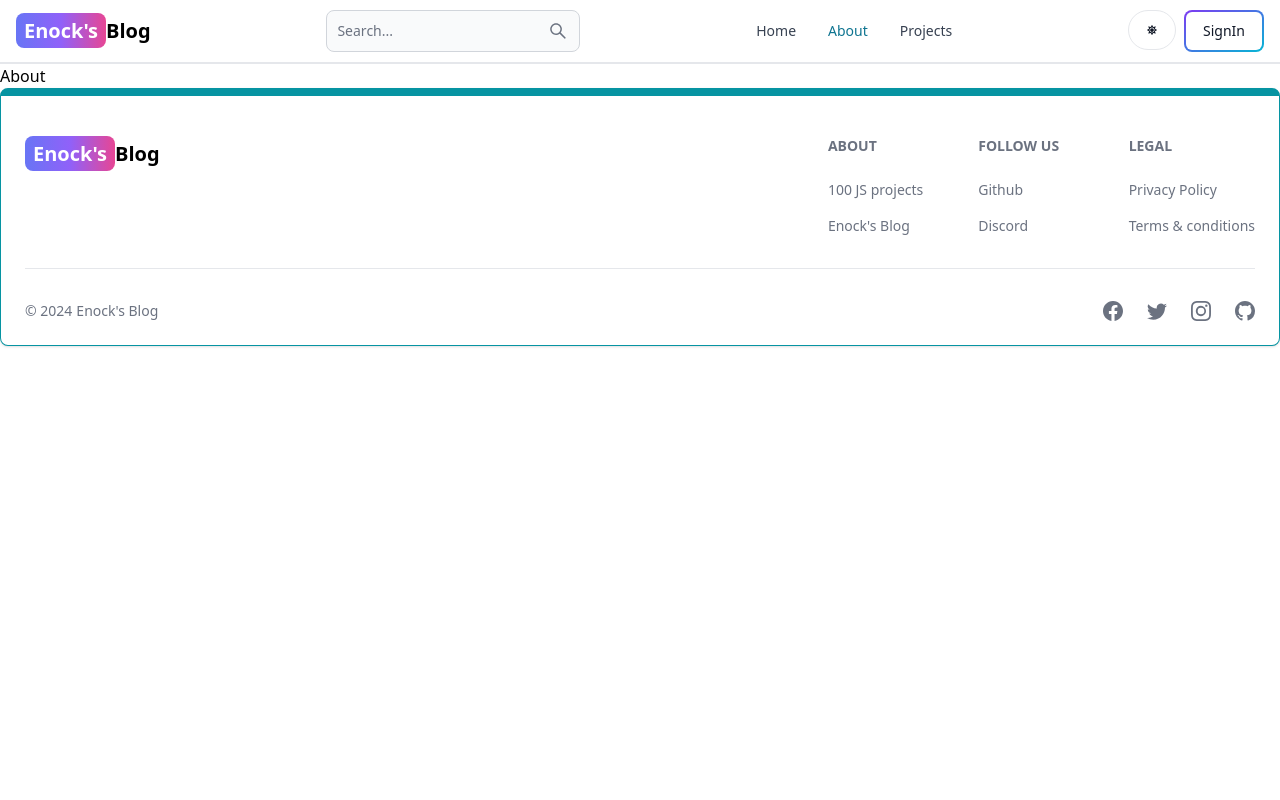
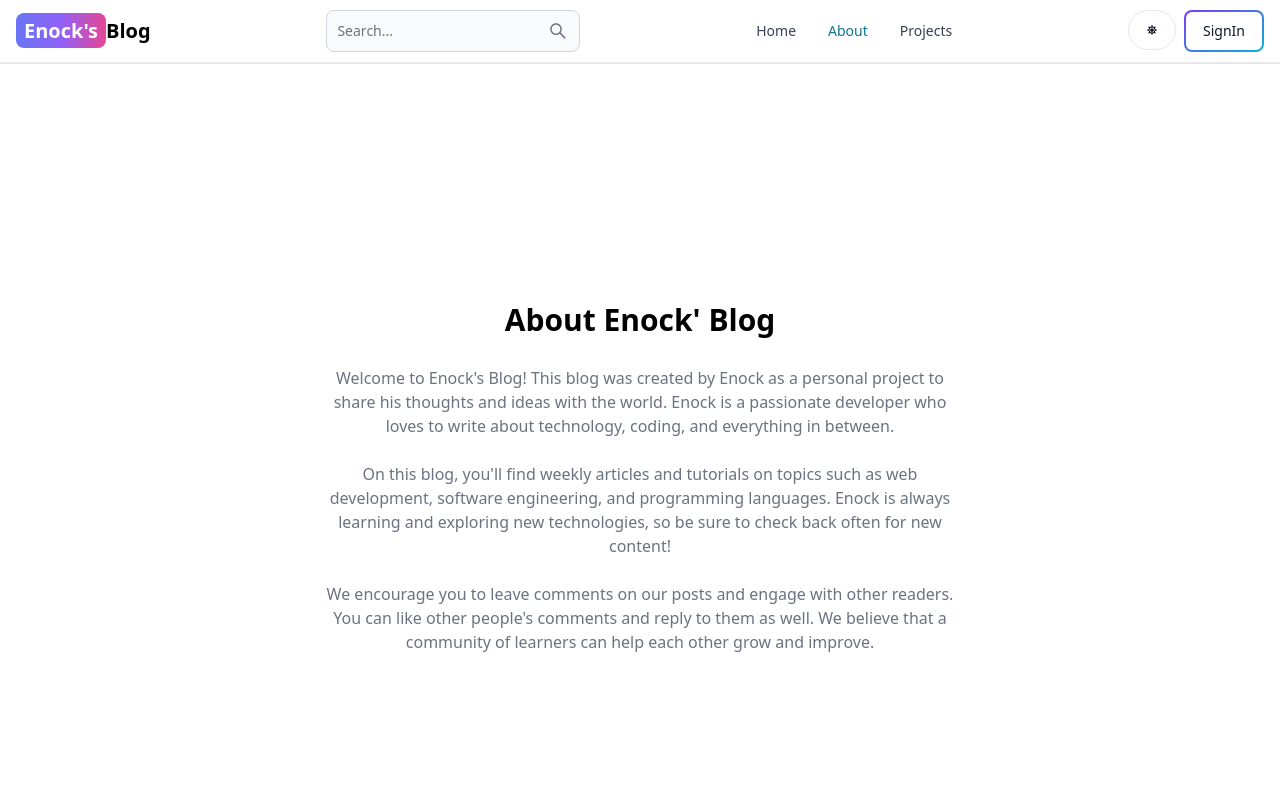
Before and after one commit to Nyakamba/blog-app, a React (Vite) app in the folder client/: page /about in a window 1280 px wide. Shown: the top 800 px of the page. Built offline with nearby package versions, Linux system fonts and the light colour scheme; no server answers; the HTML template or start-up script is replaced by a standard one.

Commit message:
complete the about page

```diff
--- a/client/src/pages/About.jsx
+++ b/client/src/pages/About.jsx
@@ -1,5 +1,35 @@
-const About = () => {
-  return <div>About</div>;
-};
+export default function About() {
+  return (
+    <div className="min-h-screen flex items-center justify-center">
+      <div className="max-w-2xl mx-auto p-3 text-center">
+        <div>
+          <h1 className="text-3xl font font-semibold text-center my-7">
+            About Enock' Blog
+          </h1>
+          <div className="text-md text-gray-500 flex flex-col gap-6">
+            <p>
+              Welcome to Enock's Blog! This blog was created by Enock as a
+              personal project to share his thoughts and ideas with the world.
+              Enock is a passionate developer who loves to write about
+              technology, coding, and everything in between.
+            </p>
 
-export default About;
+            <p>
+              On this blog, you'll find weekly articles and tutorials on topics
+              such as web development, software engineering, and programming
+              languages. Enock is always learning and exploring new
+              technologies, so be sure to check back often for new content!
+            </p>
+
+            <p>
+              We encourage you to leave comments on our posts and engage with
+              other readers. You can like other people's comments and reply to
+              them as well. We believe that a community of learners can help
+              each other grow and improve.
+            </p>
+          </div>
+        </div>
+      </div>
+    </div>
+  );
+}
```
